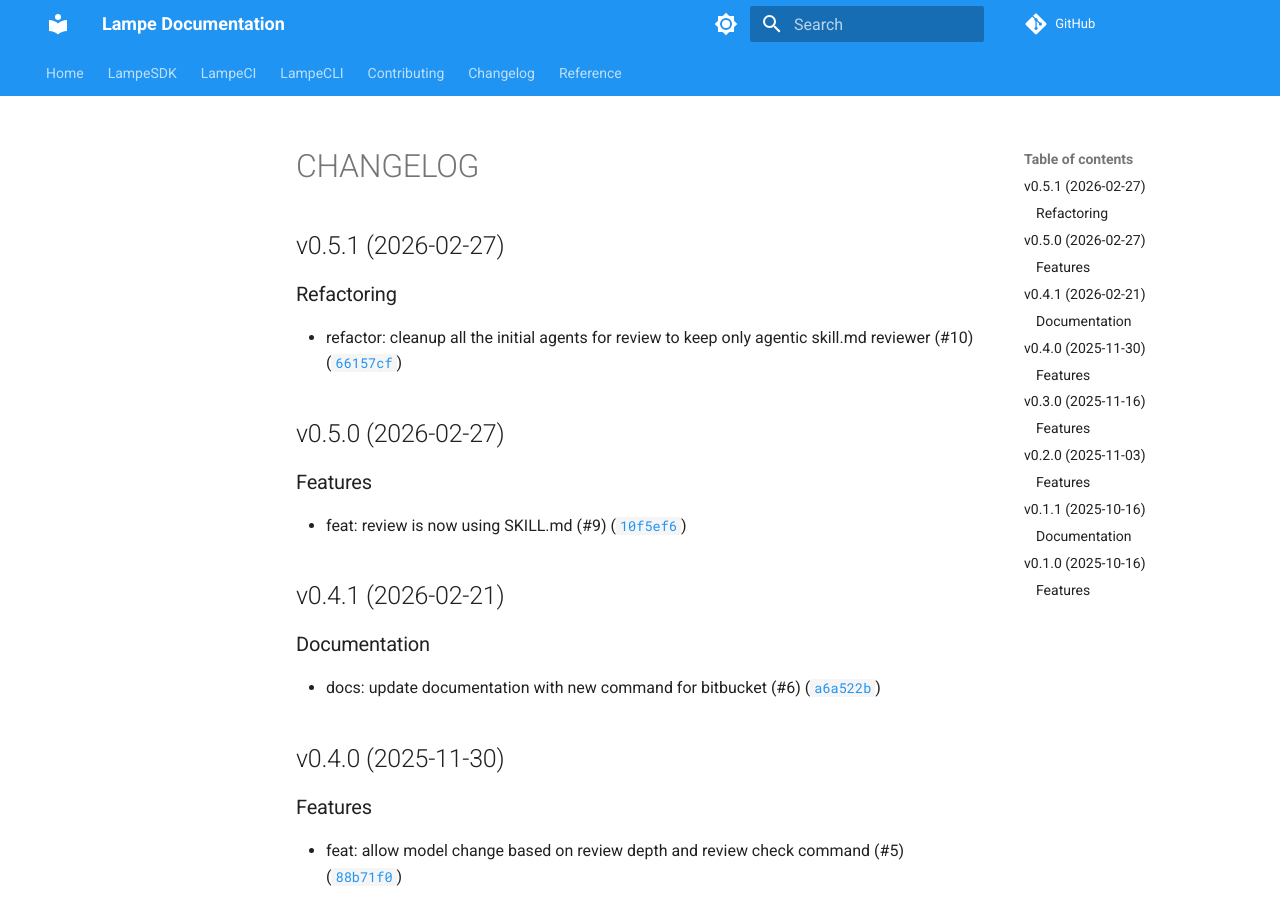
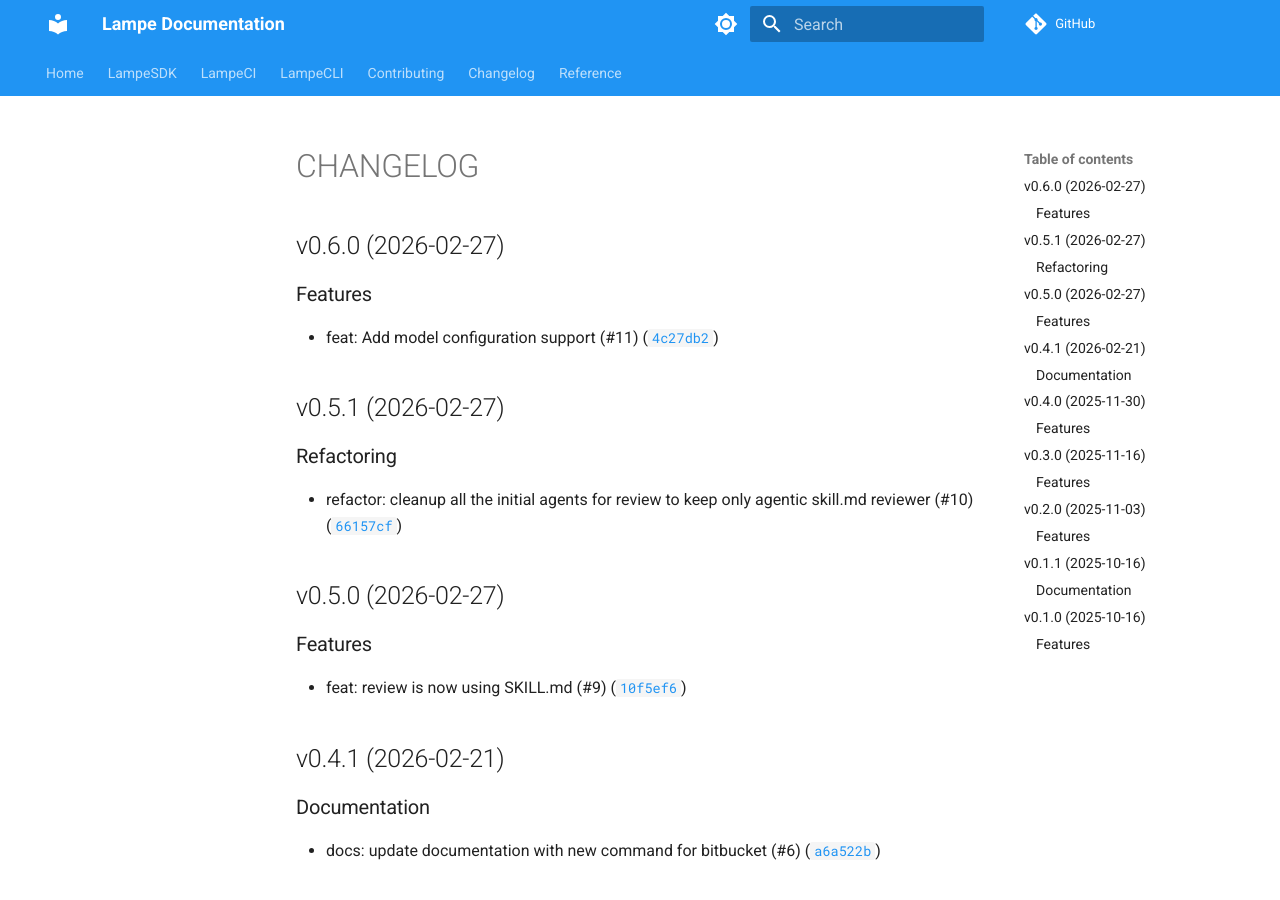
Before and after one commit to montagne-dev/lampe, an MkDocs documentation site: the page built from docs/CHANGELOG.md, in a window 1280 px wide and 900 px high. Built offline with MkDocs 1.6.1 and Material for MkDocs 9.7.7, drawn with Linux system fonts in a browser that asks for light colours; comment, search, counter and statistics services are not loaded.

Commit message:
0.6.0
Automatically generated by python-semantic-release

```diff
--- a/docs/CHANGELOG.md
+++ b/docs/CHANGELOG.md
@@ -1,6 +1,10 @@
 # CHANGELOG
 
 
+## v0.6.0 (2026-02-27)
+### Features
+
+* feat: Add model configuration support (#11) ([`4c27db2`](https://github.com/montagne-dev/lampe/commit/4c27db2571d9bdbe934d06e69f636c39ed6a80f2))
 ## v0.5.1 (2026-02-27)
 ### Refactoring
 
--- a/pyproject.toml
+++ b/pyproject.toml
@@ -1,6 +1,6 @@
 [project]
 name = "lampe-sdk"
-version = "0.5.1"
+version = "0.6.0"
 description = "lampe-sdk will higlight provide feedback on your code base."
 readme = "README.md"
 author = "antoine@montagne.dev"
```
